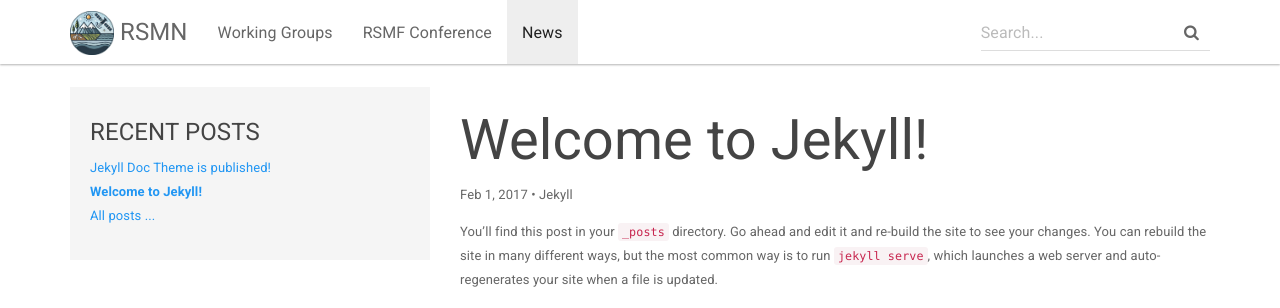
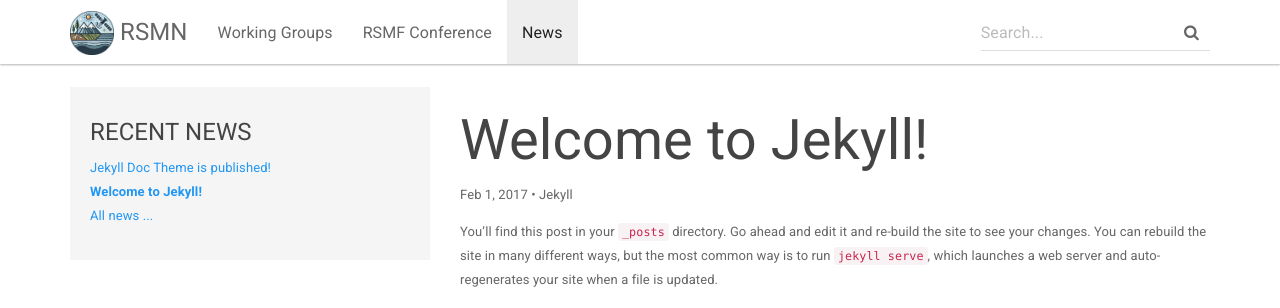
Before and after one commit to rsmodeling/rsmodeling.github.io, a Jekyll site: the page built from _posts/2017-02-01-welcome-to-jekyll.md, in a window 1280 px wide. Shown: the top 308 px of the page. Built offline with Jekyll 4.4.1, drawn with Linux system fonts in a browser that asks for light colours.

Commit message:
Update post.html

```diff
--- a/_layouts/post.html
+++ b/_layouts/post.html
@@ -7,12 +7,12 @@
 
         <div class="col-md-4">
             <div class="well">
-                <h4>RECENT POSTS</h4>
+                <h4>RECENT NEWS</h4>
                 <ul class="list-unstyled post-list-container">
                     {% for post in site.posts limit:10 %}
                     <li><a href="{{ post.url | relative_url }}" {% if page.title==post.title %} class="active" {% endif %}>{{ post.title }}</a></li>
                     {% endfor %}
-                    <li><a href="{{ "/allposts" | relative_url }}">All posts ...</a></li>
+                    <li><a href="{{ "/allposts" | relative_url }}">All news ...</a></li>
                 </ul>
             </div>
         </div>
```
